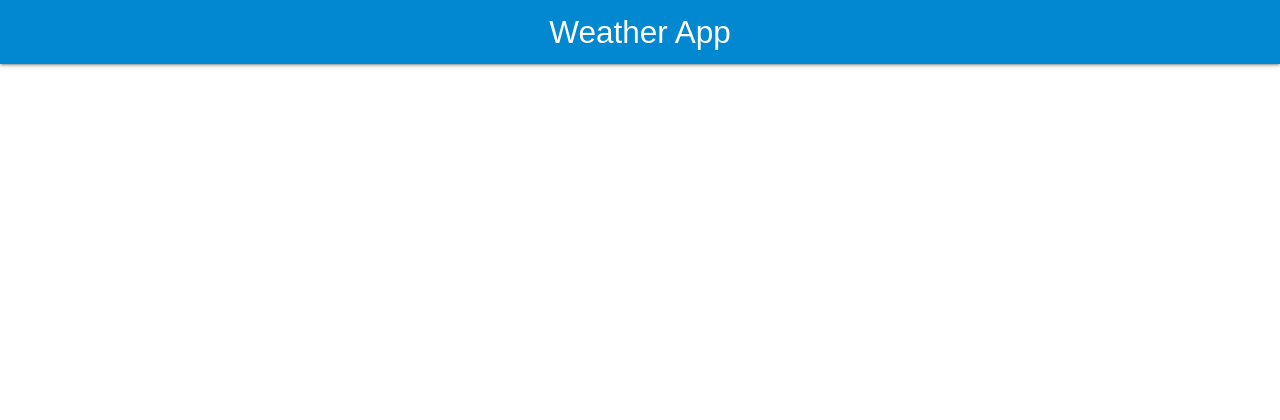
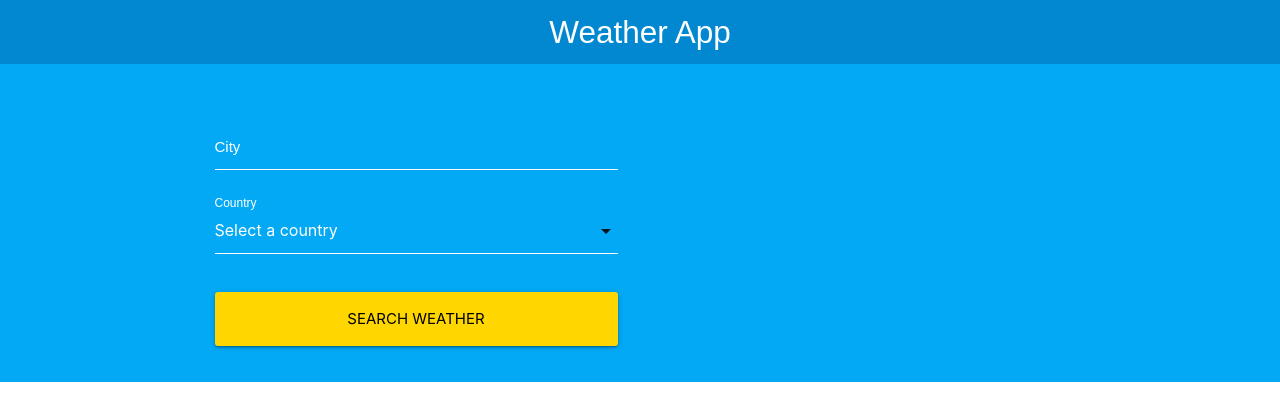
Before and after one commit to padronjosef/weather-app, a React (Create React App) app: page / in a window 1280 px wide. Shown: the top 420 px of the page. Built offline with nearby package versions, Linux system fonts and the light colour scheme.

Commit message:
building WeatherResult component

```diff
--- a/src/App.js
+++ b/src/App.js
@@ -1,12 +1,40 @@
-import React from "react";
-import Header from "./components/Header"
+import React, { useState } from "react";
+import Header from "./components/Header";
+import ImputForm from "./components/ImputForm";
+import WeatherResult from "./components/WeatherResult";
 
 const App = () => {
+  const [search, setSearch] = useState({
+    city: "",
+    country: "",
+  });
+  const [consulting, setConsulting] = useState(false);
+  const [dataFetched, setDataFetched] = useState({});
+
   return (
     <>
       <Header title="Weather App" />
+
+      <div className="wrapper-form ">
+        <div className="container">
+          <div className="row">
+            <div className="col m6 s12">
+              <ImputForm
+                search={search}
+                setSearch={setSearch}
+                consulting={consulting}
+                setConsulting={setConsulting}
+                setDataFetched={setDataFetched}
+              />
+            </div>
+            <div className="col m6 s12">
+              <WeatherResult dataFetched={dataFetched}/>
+            </div>
+          </div>
+        </div>
+      </div>
     </>
-  )
+  );
 };
 
 export default App;
--- /dev/null
+++ b/src/components/ImputForm.js
@@ -0,0 +1,101 @@
+import React, { useState, useEffect } from "react";
+
+const ImputForm = ({
+  search,
+  setSearch,
+  consulting,
+  setConsulting,
+  setDataFetched,
+}) => {
+  const [error, setError] = useState(false);
+
+  // destructuring city and country
+  const { city, country } = search;
+
+  useEffect(() => {
+    const fetchAPI = async () => {
+      if (consulting) {
+        const API_KEY = "0ded51f01bb0093760083b0c579963f2";
+        const URL = `http://api.openweathermap.org/data/2.5/weather?q=${city},${country}&units=metric&appid=${API_KEY}`;
+
+        const response = await fetch(URL);
+        const result = await response.json();
+
+        setDataFetched(result);
+      }
+    };
+    fetchAPI();
+  }, [city, country, consulting, setDataFetched]);
+
+  // fuction that handle the state elements
+  const handleChange = (e) => {
+    // update the state
+    setSearch({
+      ...search,
+      [e.target.name]: e.target.value,
+    });
+  };
+
+  // fuction that handle the submit
+  const handleSubmit = (e) => {
+    e.preventDefault();
+
+    // validation
+    if (!city.trim() || !country.trim()) {
+      setError(true);
+      return;
+    }
+    setError(false);
+
+    setConsulting(true);
+    // pass it to the principal component
+  };
+
+  return (
+    <form onSubmit={handleSubmit}>
+      {error ? (
+        <p className="red darken-4 error"> All the fields are required </p>
+      ) : null}
+      <div className="input-field col s12">
+        <input
+          type="text"
+          name="city"
+          id="city"
+          value={city}
+          onChange={handleChange}
+        />
+        <label htmlFor="city">City</label>
+      </div>
+
+      <div className="input-field col s12">
+        <select
+          name="country"
+          id="country"
+          value={country}
+          onChange={handleChange}
+        >
+          <option>Select a country</option>
+          <option value="US">United States</option>
+          <option value="MX">México</option>
+          <option value="AR">Argentina</option>
+          <option value="CO">Colombia</option>
+          <option value="CR">Costa Rica</option>
+          <option value="ES">España</option>
+          <option value="PE">Perú</option>
+          <option value="VE">Venezuela</option>
+        </select>
+        <label htmlFor="country">Country</label>
+      </div>
+
+      <div className="input-field col s12">
+        <input
+          type="submit"
+          value="search weather"
+          className="waves-effect waves-light btn-large btn-block yellow accent-4"
+        ></input>
+      </div>
+    </form>
+  );
+};
+
+export default ImputForm;
--- /dev/null
+++ b/src/components/WeatherResult.js
@@ -0,0 +1,27 @@
+import React from "react";
+
+const WeatherResult = ({ dataFetched }) => {
+  // destructiring data
+  const { name, main } = dataFetched;
+
+  if (!name) return null;
+
+  return (
+    <div className="card-panel white col s12">
+      <div className="black-text">
+        <h2>Weather in {name} is:</h2>
+        <p className="temperature">
+          {parseFloat(main.temp, 10).toFixed(1)} <span>&#xb0;C</span>
+        </p>
+        <p>
+          Max temp: {parseFloat(main.temp_max, 10).toFixed(1)} <span>&#xb0;C</span>
+        </p>
+        <p>
+          Min temp: {parseFloat(main.temp_min, 10).toFixed(1)} <span>&#xb0;C</span>
+        </p>
+      </div>
+    </div>
+  );
+};
+
+export default WeatherResult;
```
